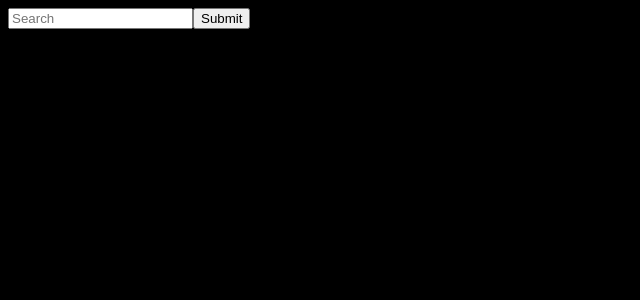
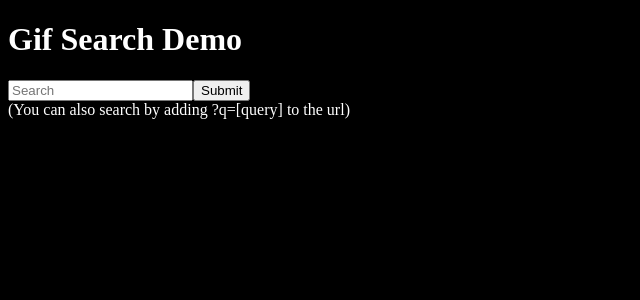
Before and after one commit to TheClayMaker/Gif-Search-Demo, a React (Create React App) app: page / in a window 1280 px wide. Shown: the top 300 px of the page, without its empty margins (0-640 px from the left). Built offline with nearby package versions, Linux system fonts and the light colour scheme.

Commit message:
added text

```diff
--- a/public/index.html
+++ b/public/index.html
@@ -24,7 +24,7 @@
       work correctly both with client-side routing and a non-root public URL.
       Learn how to configure a non-root public URL by running `npm run build`.
     -->
-    <title>React App</title>
+    <title>Gif Search Demo</title>
   </head>
   <body>
     <noscript>You need to enable JavaScript to run this app.</noscript>
--- a/src/components/Giphy.jsx
+++ b/src/components/Giphy.jsx
@@ -112,10 +112,12 @@ const Giphy = () => {
         <div className="m-2">
             {renderError()}
             {renderCopy()}
+            <h1>Gif Search Demo</h1>
             <form className="form-inline justify-content-center m-2">
                 <input onChange={handleSeachChange} type="text" placeholder="Search" className="form-control"/>
                 <button onClick={handleSubmit} type="submit" className="btn btn-primary mx-2">Submit</button>
             </form>
+            <div>(You can also search by adding ?q=[query] to the url)</div>
             <div className="container gifs">
                 {renderGifs()}
             </div>
```
